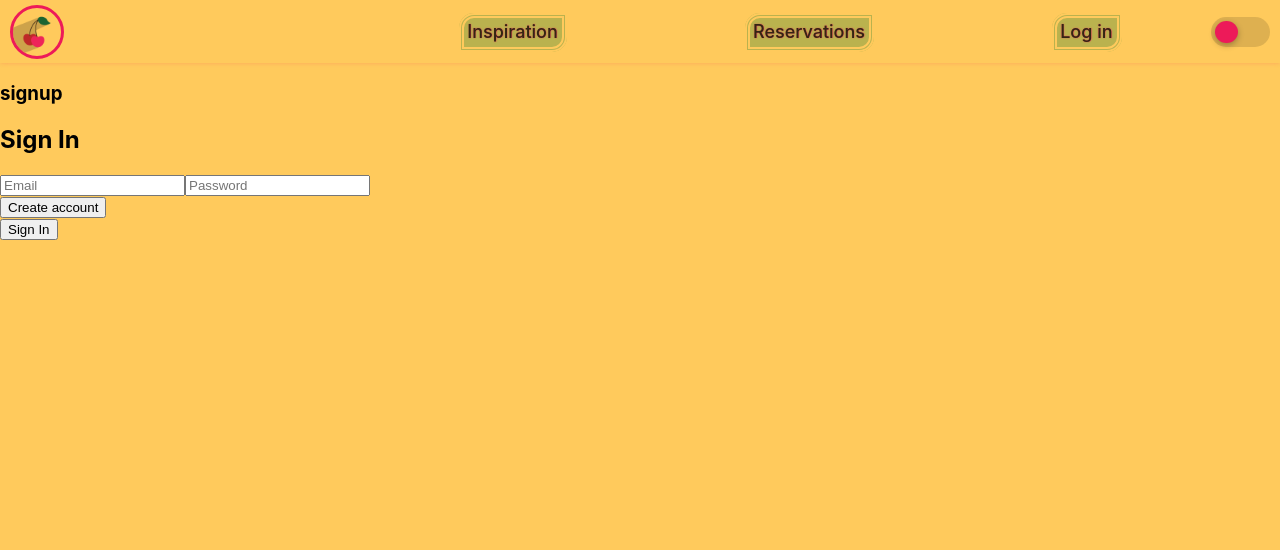
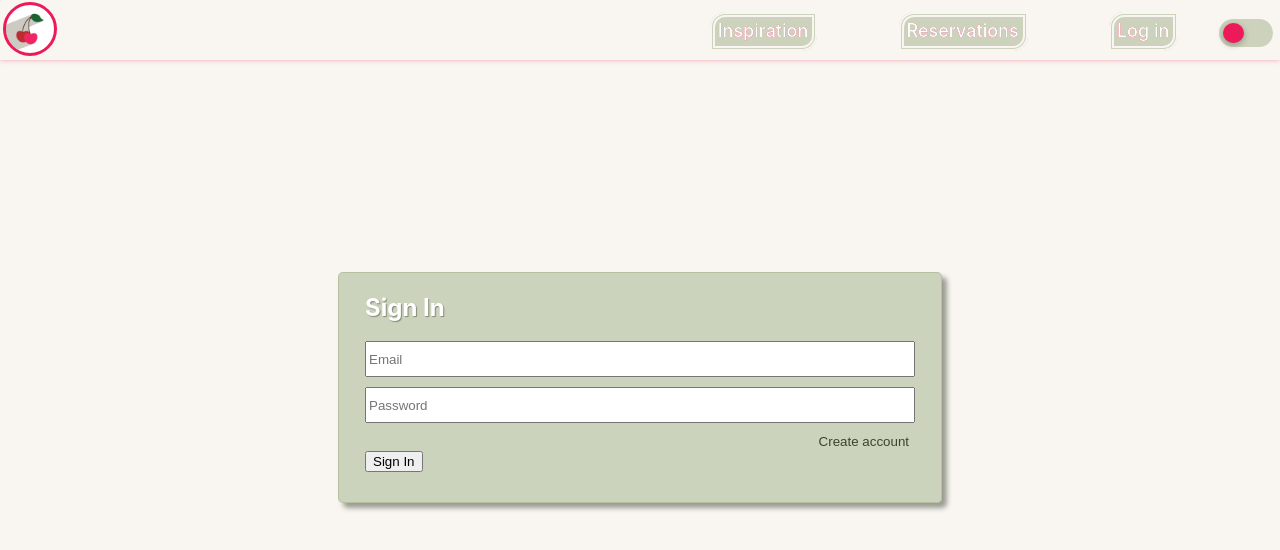
Before and after one commit to Response201/Recipe-dictionary, a React (Create React App) app in the folder frontend/: page /signin in a window 1280 px wide. Shown: the top 550 px of the page. Built offline with nearby package versions, Linux system fonts and the light colour scheme.

Commit message:
Styling + form (signin/up)

```diff
--- a/frontend/src/App.css
+++ b/frontend/src/App.css
@@ -6,5 +6,6 @@
   overflow: hidden;
   display: flex;
   flex-direction: column;
-
+align-items: center;
+justify-content: center;
 }
--- a/frontend/src/PageRoutes.js
+++ b/frontend/src/PageRoutes.js
@@ -26,9 +26,8 @@ export const PageRoutes = () => {
               display: "flex",
               "justify-content": "space-between",
               alignItems: "center",
-              padding: "5px 10px 0 10px",
-              boxShadow:'0.1px 0.1px 5px var(--navDevider)',
-
+              padding: "1.5px 7px 0px 3px",
+              boxShadow: "0.1px 0.1px 5px var(--navDevider)"
             }}
           >
             <Navbar />
--- a/frontend/src/components/Navbar.js
+++ b/frontend/src/components/Navbar.js
@@ -7,7 +7,7 @@ export const Navbar = () => {
   return (
     <article className='navbarContainer'>
     <Link to="/">
-      <section >
+      <section className='iconContainer' >
         <img src={cherry} alt="logo" />
       </section>
     </Link>
--- a/frontend/src/components/SignInorUpComponent.js
+++ b/frontend/src/components/SignInorUpComponent.js
@@ -1,5 +1,5 @@
 import React, { useState } from "react";
-
+import '../pages/signInOrUp.scss'
 export const SignInorUp = ({
   title,
   inputOne,
@@ -25,10 +25,10 @@ export const SignInorUp = ({
   };
 
   return (
-    <form onSubmit={onSubmit}>
+    <form onSubmit={onSubmit} className='SignInorUp___Form'>
       <h2>{title}</h2>
 
-      <section>
+      <section className="SignInorUp___inputContainer">
         <input
           type="text"
           placeholder={inputOne}
--- a/frontend/src/components/Switch.js
+++ b/frontend/src/components/Switch.js
@@ -22,8 +22,9 @@ export const Switch = () => {
 
   return (
 
-<div class="container">
-  <label class="switch"><input type="checkbox" onClick={toggleTheme} />    <div></div>
+<div className="con">
+  <label class="switch">
+    <input type="checkbox" onClick={toggleTheme} />    <div></div>
   </label>
 </div>
 
--- a/frontend/src/components/navbar.scss
+++ b/frontend/src/components/navbar.scss
@@ -1,34 +1,38 @@
 .navbarContainer {
   width: 100%;
-
   display: flex;
   justify-content: space-between;
+  align-items: center;
+
 
   ul {
+
     width: 70%;
+    max-width: 550px;
     display: flex;
     justify-content: space-around;
-
     list-style-type: none;
+    padding: 0 auto;
+    margin: 0 ;
      a {
-      border: 5px double var(--yellow);
+      border: 5px double var(--primary-two);
       border-radius:  15px 0;
-      background-color: var(--green-op);
+      background-color: var(--primary-one);
       padding: 3px 4px 5px 3px ;
       text-decoration: none;
-      font-size: clamp(15px, 2vw, 18px);
+      font-size: clamp(9px, 2vw, 18px);
       font-weight: 500;
-      text-shadow:  0.2px 0.2px 1.2px var(--pink);
+      text-shadow:  0px 0px 0px var(--pink);
       color: var(--text-primary);
+
 
     }
 
-    li {
-      transition: ease-in-out 0.35s; }
+
     li:hover, a:hover {
       transform: scale(105%) rotate(-1deg) ;
       color: var(--text-primary);
-      text-shadow:  0.5px 0.5px 2px var(--pink);
+      text-shadow:  0.5px 0.5px 0.6px var(--pink);
     }
   }
 }
@@ -36,12 +40,13 @@
 img {
   border-radius: 50%;
   border: 0.2em solid var(--pink);
-  width: 3em;
-  padding: 0 auto;
-  background-color: transparent;
+  height: clamp(2em, 6vw, 3em);
+  background-color: var(--icon-nav);
   transition: ease-in-out 0.4s;
+
+
 }
 img:hover {
-  background-color: var(--dark-yellow);
+  background-color: var(--primary-one);
   transform: scale(95%);
 }
--- a/frontend/src/components/switch.scss
+++ b/frontend/src/components/switch.scss
@@ -1,3 +1,7 @@
+.con {
+  padding-top: clamp(0.5em, 5vw, 0em);
+}
+
 .switch input {
   position: absolute;
   opacity: 0;
@@ -9,10 +13,10 @@
 
 .switch {
   display: inline-block;
-  font-size: clamp(19px, 2vw, 22px); /* 1 */
+  font-size: clamp(15px, 2vw, 20px); /* 1 */
   height: 1em;
   width: 2.3em;
-  background: var(--dark-yellow);
+  background: var(--primary-one);
   border-radius: 1em;
   padding: 0.2em;
 }
--- a/frontend/src/index.css
+++ b/frontend/src/index.css
@@ -7,8 +7,9 @@ body {
     sans-serif;
   -webkit-font-smoothing: antialiased;
   -moz-osx-font-smoothing: grayscale;
-  background-color: var(--yellow);
+  background-color: var(--primary-two);
 }
+
 
 code {
   font-family: source-code-pro, Menlo, Monaco, Consolas, "Courier New",
@@ -20,27 +21,30 @@ code {
   --green: rgb(27, 100, 50);
   --green-op: rgba(119, 155, 65, 0.5);
 
-  --dark-yellow: rgb(222, 176, 80);
-  --yellow: rgb(255, 202, 92);
+  --primary-one: rgba(159, 175, 133, 0.5);
+  --primary-two: rgb(249, 246, 242);
 
   --dark-red: rgb(186, 32, 37);
   --pink: rgb(237, 26, 89);
+  --shadow: rgba(59, 65, 49, 0.5);
 
-  --text-primary: rgb(49, 39, 18);
-  --navDevider: rgba(237, 26, 89, 0.257);
+  --text-primary: rgb(255, 255, 255);
+  --text-secondary: rgb(60, 66, 51);
+  --navDevider: rgb(237, 26, 89, 0.5);
+  --icon-nav:rgb(255, 255, 255);
 }
 
 .dark {
-  --dark-green: rgb(45, 58, 25);
-  --green: rgb(18, 68, 34);
-  --green-op: rgba(49, 82, 20, 0.5);
 
-  --dark-yellow: rgb(222, 176, 80);
-  --yellow: rgb(198, 155, 69);
+
+  --primary-one: rgba(223, 244, 188, 0.5);
+  --primary-two: rgb(47, 47, 47);
 
   --dark-red: rgb(131, 26, 29);
-  --pink: rgb(234, 32, 87);
+  --pink: rgb(204, 28, 75);
+  --shadow: rgb(8, 8, 8);
 
-  --text-primary: rgb(47, 39, 21);
-  --navDevider: rgb(234, 32, 87, 0.5);
+  --text-primary: rgb(249, 246, 242);
+  --navDevider: rgba(29, 4, 10, 0.373);
+  --icon-nav:rgba(233, 255, 197, 0.583);
 }
--- a/frontend/src/pages/SignInOrUp.js
+++ b/frontend/src/pages/SignInOrUp.js
@@ -1,6 +1,6 @@
 import React, { useState } from "react";
 import { SignInorUp } from "../components/SignInorUpComponent";
-
+import './signInOrUp.scss'
 export const SignInOrUp = () => {
   const [show, setShow] = useState(false);
   const [btn, setBtn] = useState("Create account");
@@ -21,8 +21,8 @@ export const SignInOrUp = () => {
 
 
   return (
-    <section >
-      <h1>signup</h1>
+    <section className="SignInorUp___Container">
+
       <SignInorUp
         title={title}
         inputOne={"Email"}
--- /dev/null
+++ b/frontend/src/pages/signInOrUp.scss
@@ -0,0 +1,45 @@
+.SignInorUp___Container {
+  height: 82vh;
+  min-height: 400px;
+  min-width: 200px;
+  display: flex;
+  justify-content: center;
+  align-items: center;
+}
+.SignInorUp___Form {
+  background-color: var(--primary-one);
+  border: 0.1px solid var(--primary-one);
+  border-radius: 5px;
+  box-shadow: 5px 5px 5px var(--shadow);
+  text-shadow: 1px 1px 1px var(--shadow);
+  max-height: 350px;
+  width: 90%;
+  max-width: 550px;
+  padding: 0px 2% 30px 2%;
+  color: var(--text-primary);
+}
+.SignInorUp___inputContainer {
+  display: flex;
+  flex-direction: column;
+  justify-content: center;
+  width: 100%;
+
+  input {
+    margin-bottom: 10px;
+    height: 30px;
+  }
+}
+
+.dirBtn {
+  display: flex;
+  justify-content: flex-end;
+
+  button {
+    background-color: transparent;
+    border: none;
+    color: var(--text-secondary);
+  }
+  button:hover {
+    text-decoration: underline;
+  }
+}
```
